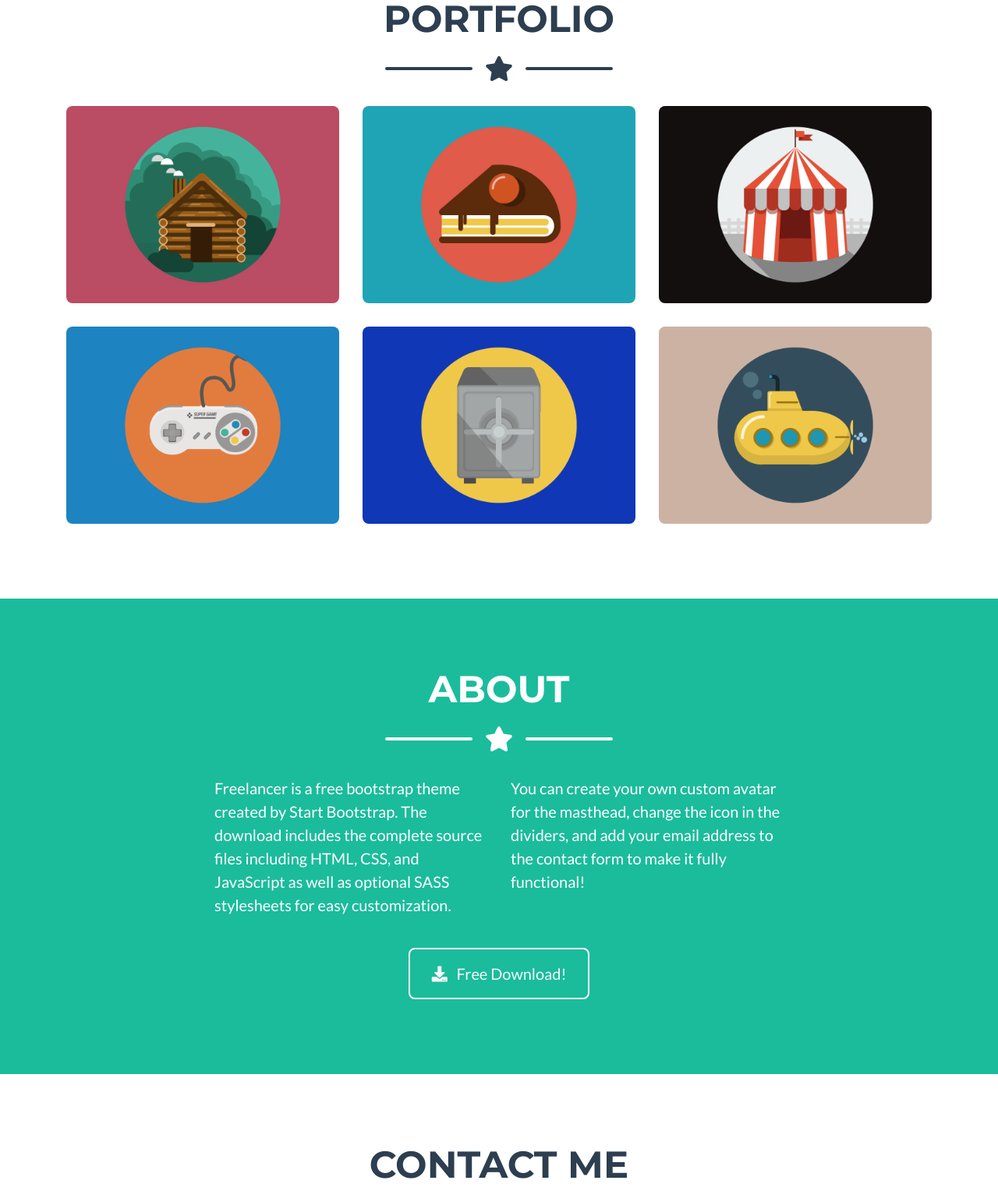
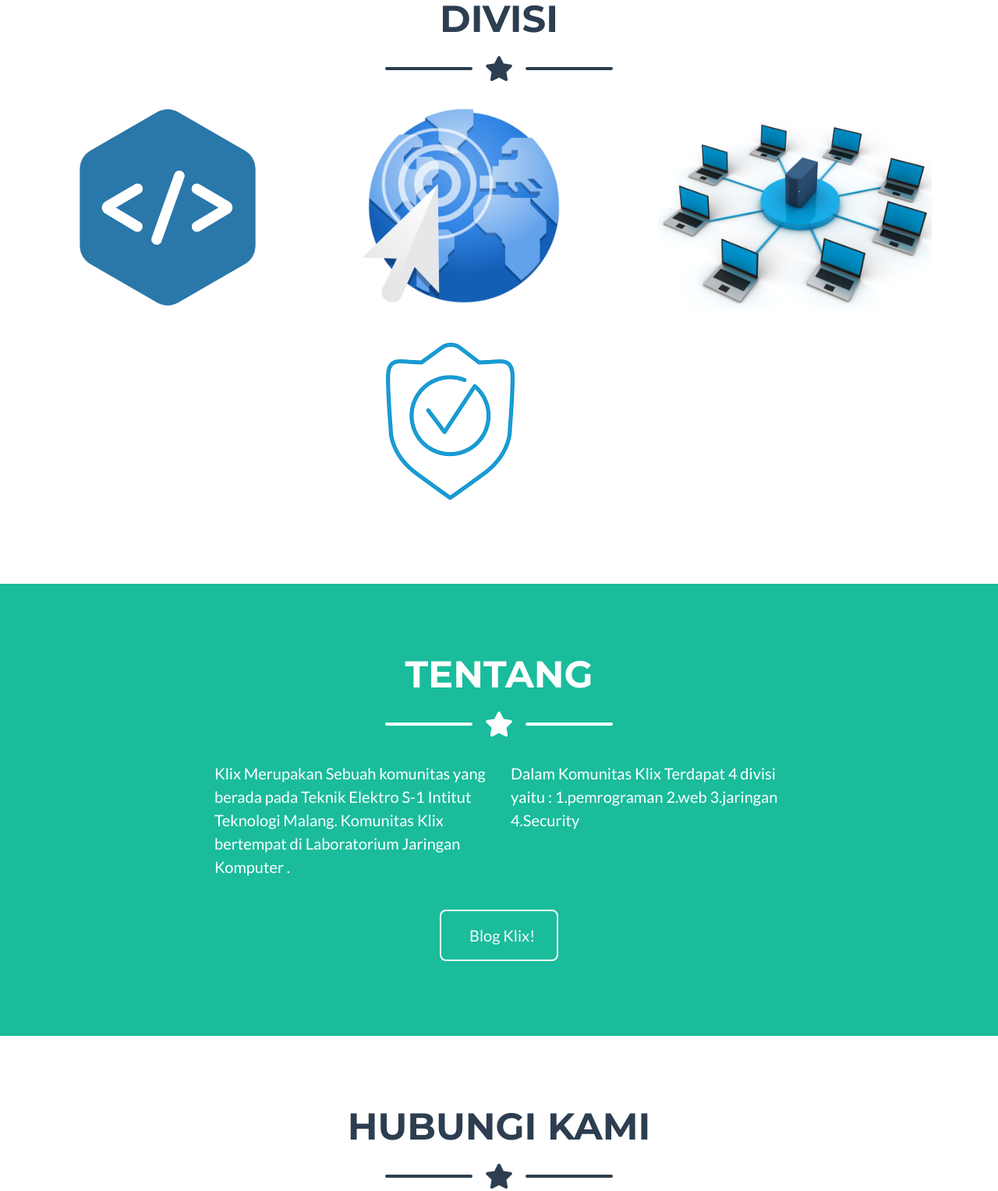
Before and after one commit to klixitn/klixitn.github.io, a website with bundled scripts: page index.html in a window 1280 px wide. Shown: the part 906-2434 px from the top of the page at 78% size. Built offline with nearby package versions, Linux system fonts and the light colour scheme; files whose address does not match are found by name.

Commit message:
update portfolio

```diff
--- a/index.html
+++ b/index.html
@@ -36,13 +36,13 @@
       <div class="collapse navbar-collapse" id="navbarResponsive">
         <ul class="navbar-nav ml-auto">
           <li class="nav-item mx-0 mx-lg-1">
-            <a class="nav-link py-3 px-0 px-lg-3 rounded js-scroll-trigger" href="#portfolio">Portfolio</a>
+            <a class="nav-link py-3 px-0 px-lg-3 rounded js-scroll-trigger" href="#portfolio">DIVISI</a>
           </li>
           <li class="nav-item mx-0 mx-lg-1">
-            <a class="nav-link py-3 px-0 px-lg-3 rounded js-scroll-trigger" href="#about">About</a>
+            <a class="nav-link py-3 px-0 px-lg-3 rounded js-scroll-trigger" href="#about">Tentang</a>
           </li>
           <li class="nav-item mx-0 mx-lg-1">
-            <a class="nav-link py-3 px-0 px-lg-3 rounded js-scroll-trigger" href="#contact">Contact</a>
+            <a class="nav-link py-3 px-0 px-lg-3 rounded js-scroll-trigger" href="#contact">Kontak</a>
           </li>
           <li class="nav-item mx-0 mx-lg-1">
             <a class="nav-link py-3 px-0 px-lg-3 rounded js-scroll-trigger" href="#">Blog</a>
@@ -84,7 +84,7 @@
     <div class="container">
 
       <!-- Portfolio Section Heading -->
-      <h2 class="page-section-heading text-center text-uppercase text-secondary mb-0">Portfolio</h2>
+      <h2 class="page-section-heading text-center text-uppercase text-secondary mb-0">DIVISI</h2>
 
       <!-- Icon Divider -->
       <div class="divider-custom">
@@ -96,7 +96,7 @@
       </div>
 
       <!-- Portfolio Grid Items -->
-      <div class="row">
+      <div class="row justify-content-center">
 
         <!-- Portfolio Item 1 -->
         <div class="col-md-6 col-lg-4">
@@ -106,7 +106,7 @@
                 <i class="fas fa-plus fa-3x"></i>
               </div>
             </div>
-            <img class="img-fluid" src="img/portfolio/cabin.png" alt="">
+            <img class="img-fluid" width="260" src="img/portfolio/dev_icon.png" alt="">
           </div>
         </div>
 
@@ -118,7 +118,7 @@
                 <i class="fas fa-plus fa-3x"></i>
               </div>
             </div>
-            <img class="img-fluid" src="img/portfolio/cake.png" alt="">
+            <img class="img-fluid" width="260" src="img/portfolio/web2.png" alt="">
           </div>
         </div>
 
@@ -130,7 +130,7 @@
                 <i class="fas fa-plus fa-3x"></i>
               </div>
             </div>
-            <img class="img-fluid" src="img/portfolio/circus.png" alt="">
+            <img class="img-fluid" src="img/portfolio/jaringan.png" alt="">
           </div>
         </div>
 
@@ -142,33 +142,10 @@
                 <i class="fas fa-plus fa-3x"></i>
               </div>
             </div>
-            <img class="img-fluid" src="img/portfolio/game.png" alt="">
+            <img class="img-fluid" src="img/portfolio/security.png" alt="">
           </div>
         </div>
 
-        <!-- Portfolio Item 5 -->
-        <div class="col-md-6 col-lg-4">
-          <div class="portfolio-item mx-auto" data-toggle="modal" data-target="#portfolioModal5">
-            <div class="portfolio-item-caption d-flex align-items-center justify-content-center h-100 w-100">
-              <div class="portfolio-item-caption-content text-center text-white">
-                <i class="fas fa-plus fa-3x"></i>
-              </div>
-            </div>
-            <img class="img-fluid" src="img/portfolio/safe.png" alt="">
-          </div>
-        </div>
-
-        <!-- Portfolio Item 6 -->
-        <div class="col-md-6 col-lg-4">
-          <div class="portfolio-item mx-auto" data-toggle="modal" data-target="#portfolioModal6">
-            <div class="portfolio-item-caption d-flex align-items-center justify-content-center h-100 w-100">
-              <div class="portfolio-item-caption-content text-center text-white">
-                <i class="fas fa-plus fa-3x"></i>
-              </div>
-            </div>
-            <img class="img-fluid" src="img/portfolio/submarine.png" alt="">
-          </div>
-        </div>
 
       </div>
       <!-- /.row -->
@@ -181,7 +158,7 @@
     <div class="container">
 
       <!-- About Section Heading -->
-      <h2 class="page-section-heading text-center text-uppercase text-white">About</h2>
+      <h2 class="page-section-heading text-center text-uppercase text-white">Tentang</h2>
 
       <!-- Icon Divider -->
       <div class="divider-custom divider-light">
@@ -195,21 +172,21 @@
       <!-- About Section Content -->
       <div class="row">
         <div class="col-lg-4 ml-auto">
-          <p class="lead">Freelancer is a free bootstrap theme created by Start Bootstrap. The download includes the
-            complete source files including HTML, CSS, and JavaScript as well as optional SASS stylesheets for easy
-            customization.</p>
+          <p class="lead">Klix Merupakan Sebuah komunitas yang berada pada Teknik Elektro S-1 Intitut
+            Teknologi Malang. Komunitas Klix bertempat di Laboratorium Jaringan Komputer .</p>
         </div>
         <div class="col-lg-4 mr-auto">
-          <p class="lead">You can create your own custom avatar for the masthead, change the icon in the dividers, and
-            add your email address to the contact form to make it fully functional!</p>
+          <p class="lead">Dalam Komunitas Klix Terdapat 4 divisi yaitu : 1.pemrograman 2.web 3.jaringan
+            4.Security
+          </p>
         </div>
       </div>
 
       <!-- About Section Button -->
       <div class="text-center mt-4">
         <a class="btn btn-xl btn-outline-light" href="https://startbootstrap.com/themes/freelancer/">
-          <i class="fas fa-download mr-2"></i>
-          Free Download!
+          <i class="Blog mr-2"></i>
+          Blog Klix!
         </a>
       </div>
 
@@ -221,7 +198,7 @@
     <div class="container">
 
       <!-- Contact Section Heading -->
-      <h2 class="page-section-heading text-center text-uppercase text-secondary mb-0">Contact Me</h2>
+      <h2 class="page-section-heading text-center text-uppercase text-secondary mb-0">Hubungi Kami</h2>
 
       <!-- Icon Divider -->
       <div class="divider-custom">
@@ -272,7 +249,7 @@
             <br>
             <div id="success"></div>
             <div class="form-group">
-              <button type="submit" class="btn btn-primary btn-xl" id="sendMessageButton">Send</button>
+              <button type="submit" class="btn btn-primary btn-xl" id="sendMessageButton">Kirim</button>
             </div>
           </form>
         </div>
@@ -288,7 +265,7 @@
 
         <!-- Footer Location -->
         <div class="col-lg-4 mb-5 mb-lg-0">
-          <h4 class="text-uppercase mb-4">Location</h4>
+          <h4 class="text-uppercase mb-4">Lokasi</h4>
           <p class="lead mb-0">Jl. Raya Karanglo, Tasikmadu, Kec. Lowokwaru, Kota Malang
             <br>Kode Pos: 65153</p>
         </div>
@@ -349,7 +326,7 @@
             <div class="row justify-content-center">
               <div class="col-lg-8">
                 <!-- Portfolio Modal - Title -->
-                <h2 class="portfolio-modal-title text-secondary text-uppercase mb-0">Log Cabin</h2>
+                <h2 class="portfolio-modal-title text-secondary text-uppercase mb-0">Pemrograman</h2>
                 <!-- Icon Divider -->
                 <div class="divider-custom">
                   <div class="divider-custom-line"></div>
@@ -359,11 +336,11 @@
                   <div class="divider-custom-line"></div>
                 </div>
                 <!-- Portfolio Modal - Image -->
-                <img class="img-fluid rounded mb-5" src="img/portfolio/cabin.png" alt="">
+                <img class="img-fluid rounded mb-5" width="200" src="img/portfolio/dev_icon.png" alt="">
                 <!-- Portfolio Modal - Text -->
-                <p class="mb-5">Lorem ipsum dolor sit amet, consectetur adipisicing elit. Mollitia neque assumenda ipsam
-                  nihil, molestias magnam, recusandae quos quis inventore quisquam velit asperiores, vitae?
-                  Reprehenderit soluta, eos quod consequuntur itaque. Nam.</p>
+                <p class="mb-5">Dalam Divisi Pemrograman Kita Belajar Tentang Dasar-Dasar Bahasa Pemrograman
+                  seperti python,c++,c, Dsb serta segala sesuatu yang berhubungan dengan program
+                </p>
                 <button class="btn btn-primary" href="#" data-dismiss="modal">
                   <i class="fas fa-times fa-fw"></i>
                   Close Window
@@ -391,7 +368,7 @@
             <div class="row justify-content-center">
               <div class="col-lg-8">
                 <!-- Portfolio Modal - Title -->
-                <h2 class="portfolio-modal-title text-secondary text-uppercase mb-0">Tasty Cake</h2>
+                <h2 class="portfolio-modal-title text-secondary text-uppercase mb-0">Web</h2>
                 <!-- Icon Divider -->
                 <div class="divider-custom">
                   <div class="divider-custom-line"></div>
@@ -401,7 +378,7 @@
                   <div class="divider-custom-line"></div>
                 </div>
                 <!-- Portfolio Modal - Image -->
-                <img class="img-fluid rounded mb-5" src="img/portfolio/cake.png" alt="">
+                <img class="img-fluid rounded mb-5" width="200" src="img/portfolio/web2.png" alt="">
                 <!-- Portfolio Modal - Text -->
                 <p class="mb-5">Lorem ipsum dolor sit amet, consectetur adipisicing elit. Mollitia neque assumenda ipsam
                   nihil, molestias magnam, recusandae quos quis inventore quisquam velit asperiores, vitae?
@@ -433,7 +410,7 @@
             <div class="row justify-content-center">
               <div class="col-lg-8">
                 <!-- Portfolio Modal - Title -->
-                <h2 class="portfolio-modal-title text-secondary text-uppercase mb-0">Circus Tent</h2>
+                <h2 class="portfolio-modal-title text-secondary text-uppercase mb-0">Jaringan</h2>
                 <!-- Icon Divider -->
                 <div class="divider-custom">
                   <div class="divider-custom-line"></div>
@@ -443,7 +420,7 @@
                   <div class="divider-custom-line"></div>
                 </div>
                 <!-- Portfolio Modal - Image -->
-                <img class="img-fluid rounded mb-5" src="img/portfolio/circus.png" alt="">
+                <img class="img-fluid rounded mb-5" width="200" src="img/portfolio/jaringan.png" alt="">
                 <!-- Portfolio Modal - Text -->
                 <p class="mb-5">Lorem ipsum dolor sit amet, consectetur adipisicing elit. Mollitia neque assumenda ipsam
                   nihil, molestias magnam, recusandae quos quis inventore quisquam velit asperiores, vitae?
@@ -485,7 +462,7 @@
                   <div class="divider-custom-line"></div>
                 </div>
                 <!-- Portfolio Modal - Image -->
-                <img class="img-fluid rounded mb-5" src="img/portfolio/game.png" alt="">
+                <img class="img-fluid rounded mb-5" src="img/portfolio/security.png" alt="">
                 <!-- Portfolio Modal - Text -->
                 <p class="mb-5">Lorem ipsum dolor sit amet, consectetur adipisicing elit. Mollitia neque assumenda ipsam
                   nihil, molestias magnam, recusandae quos quis inventore quisquam velit asperiores, vitae?
```
Also changed, not shown: img/portfolio/cabin.png (deleted), img/portfolio/cake.png (deleted), img/portfolio/circus.png (deleted), img/portfolio/dev_icon.png (added), img/portfolio/game.png (deleted), img/portfolio/jaringan.png (added), img/portfolio/safe.png (deleted), img/portfolio/security.png (added), img/portfolio/submarine.png (deleted), img/portfolio/web2.png (added).
